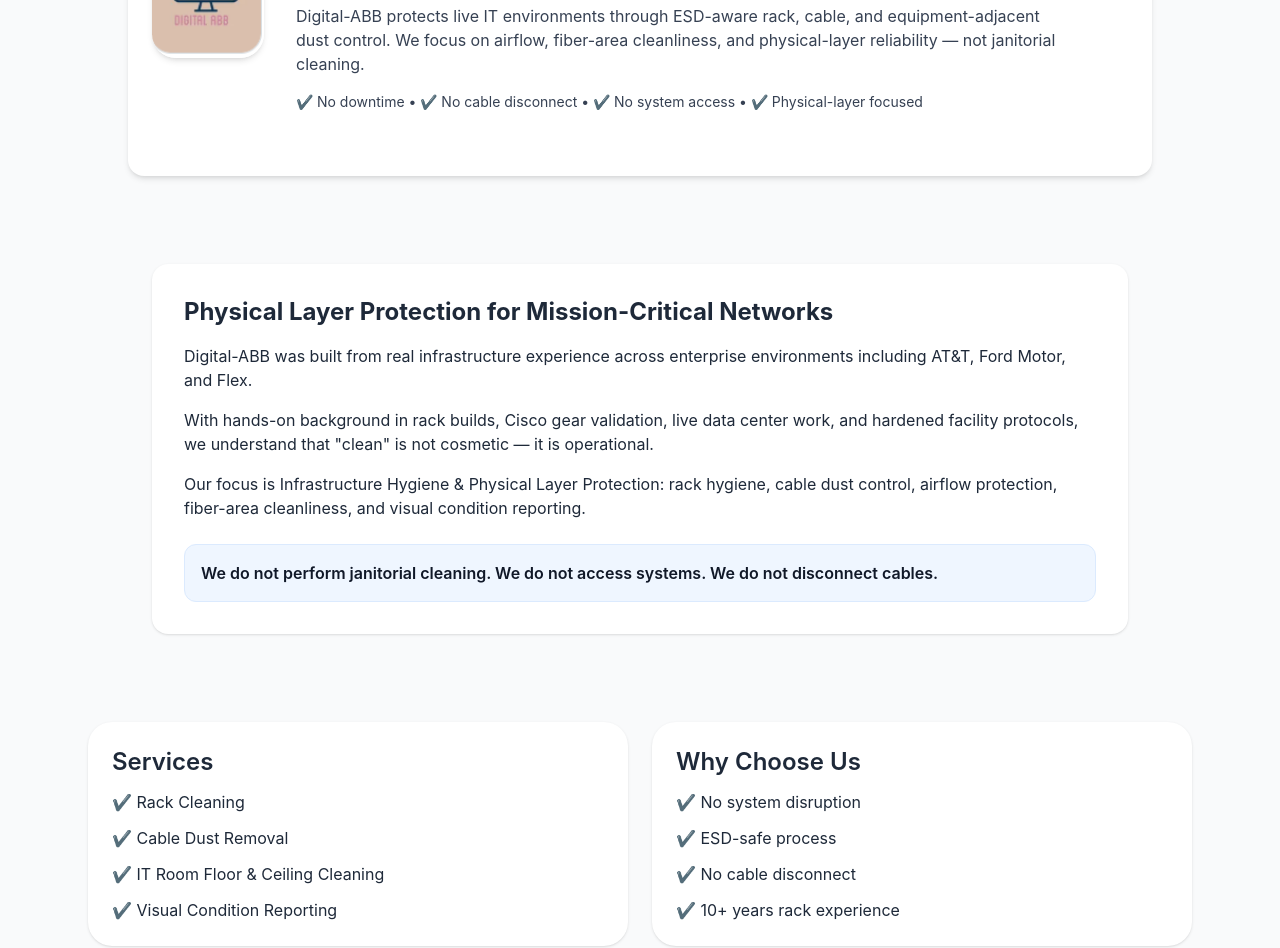
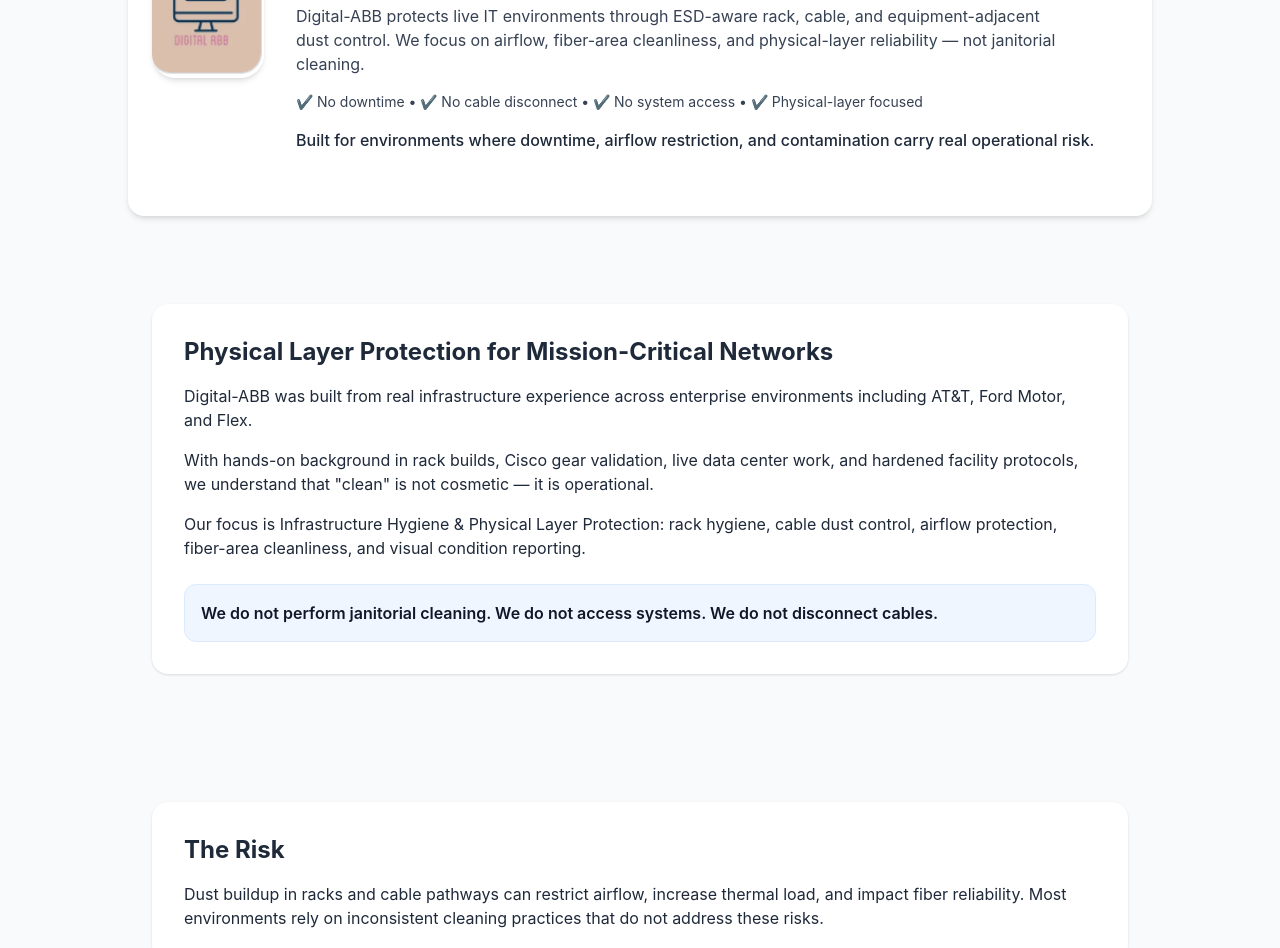
Before and after one commit to aboumba2002/digital-abb, a React (Vite) app: page / in a window 1280 px wide. Shown: the part 220-1168 px from the top of the page. Built offline with nearby package versions, Linux system fonts and the light colour scheme.

Commit message:
upgrade website messaging

```diff
--- a/src/App.tsx
+++ b/src/App.tsx
@@ -21,6 +21,9 @@
               </p>
               <p className="text-gray-700 text-sm mt-4">
                 ✔ No downtime • ✔ No cable disconnect • ✔ No system access • ✔ Physical-layer focused
+              </p>
+              <p className="text-gray-800 font-medium mt-4">
+                Built for environments where downtime, airflow restriction, and contamination carry real operational risk.
               </p>
             </div>
           </div>
@@ -56,6 +59,18 @@
                 We do not disconnect cables.
               </p>
             </div>
+          </div>
+        </div>
+
+        {/* Problem */}
+        <div className="max-w-5xl mx-auto px-6 py-10">
+          <div className="bg-white p-8 rounded-2xl shadow">
+            <h3 className="text-2xl font-bold mb-4">The Risk</h3>
+            <p className="text-gray-800">
+              Dust buildup in racks and cable pathways can restrict airflow, increase thermal load,
+              and impact fiber reliability. Most environments rely on inconsistent cleaning practices
+              that do not address these risks.
+            </p>
           </div>
         </div>
 
```
